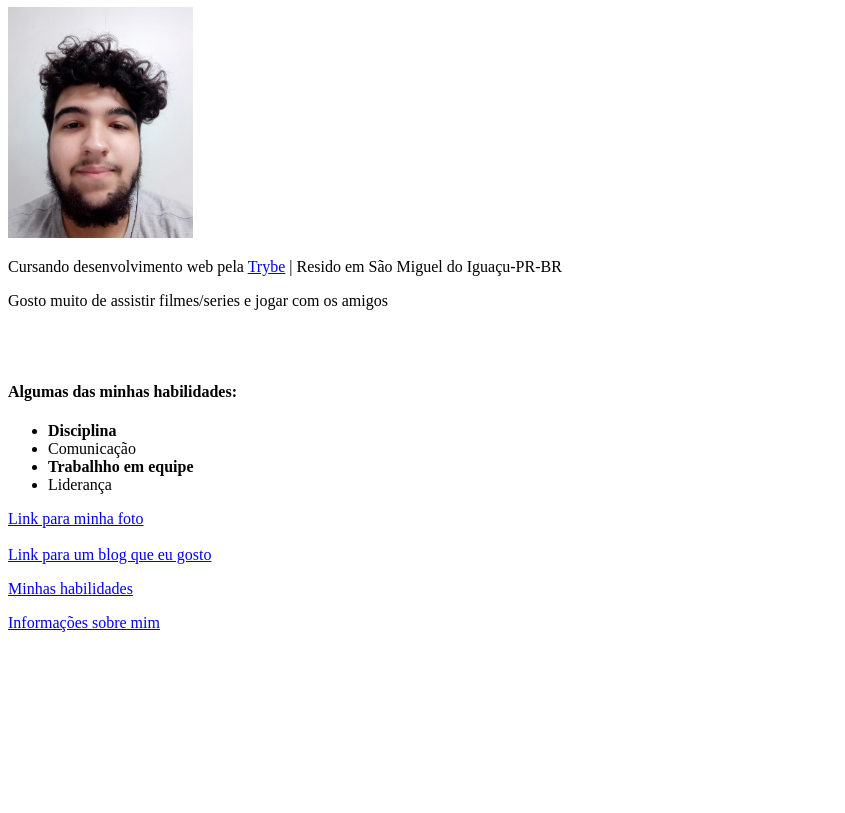
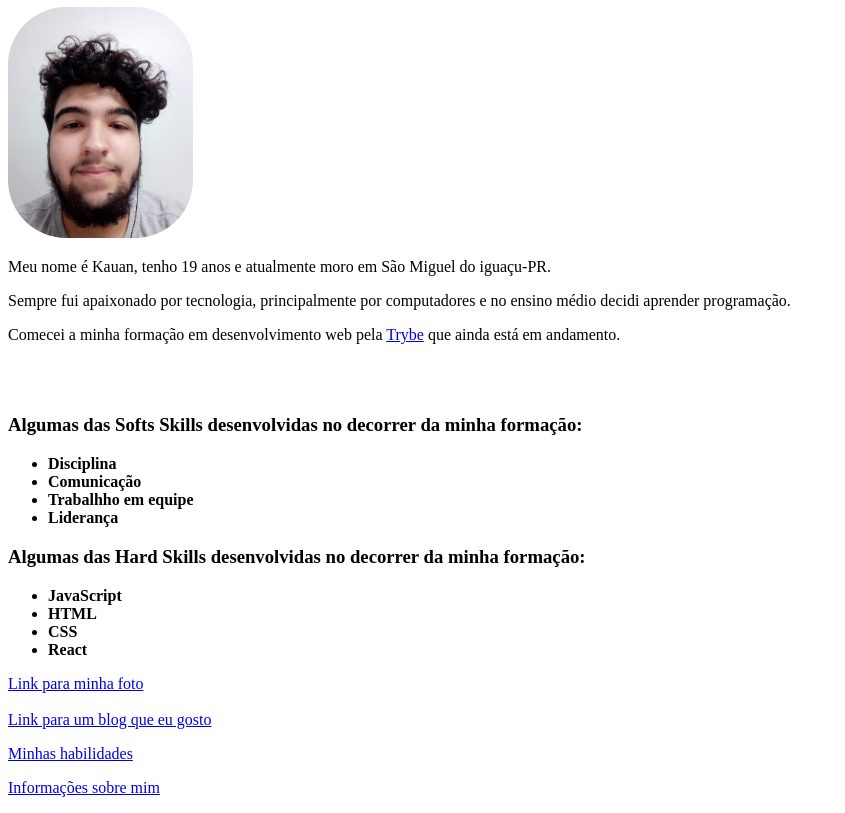
Before and after one commit to kauancarniel/kauancarniel.github.io, a plain HTML site: page index.html in a window 1280 px wide. Shown: the part 73-886 px from the top of the page, without its empty margins (0-845 px from the left). Before the commit the page ends 800 px from the top, so only its background shows below. Drawn offline with Linux system fonts and the light colour scheme.

Commit message:
fiz alterações na foto e na minha descrição

```diff
--- a/index.html
+++ b/index.html
@@ -5,20 +5,37 @@
     <meta http-equiv="X-UA-Compatible" content="IE=edge">
     <meta name="viewport" content="width=device-width, initial-scale=1.0">
     <title>Meu Portifólio</title>
-</head>
+    <style>
+        h1 {
+            text-align: center;
+        }
+        #foto {
+            border-radius: 58px;
+        }
+    </style>
+    </head>
 <body>
     <h1>Kauan Carniel Peres</h1>
-    <img src="imagem/eu.jpeg" alt="Uma foto minha de perfil sorrindo e usando uma camiseta cinza" width="185">
-    <p id="css2">Cursando desenvolvimento web pela <a href="https://www.betrybe.com/" target="_blank">Trybe</a> | Resido em São Miguel do Iguaçu-PR-BR</p>
-    <p>Gosto muito de assistir filmes/series e jogar com os amigos</p>
+    <img id="foto" src="imagem/eu.jpeg" alt="Uma foto minha de perfil sorrindo e usando uma camiseta cinza" width="185">
+    <p>Meu nome é Kauan, tenho 19 anos e atualmente moro em São Miguel do iguaçu-PR.</p>
+    <p>Sempre fui apaixonado por tecnologia, principalmente por computadores e no ensino médio decidi aprender programação.</p>
+    <p>Comecei a minha formação em desenvolvimento web pela <a href="https://www.betrybe.com/" target="_blank">Trybe</a> que ainda está em andamento.</p>
     <br></br>
-    <h4>Algumas das minhas habilidades:</h4>
-    <ul>
-        <li id="css"><strong>Disciplina</strong></li>
+    <h3>Algumas das Softs Skills desenvolvidas no decorrer da minha formação:</h3>
+    <ul><strong>
+        <li>Disciplina</li>
         <li>Comunicação</li>
-        <li><strong>Trabalhho em equipe</strong></li>
+        <li>Trabalhho em equipe</li>
         <li>Liderança</li>
-    </ul>
+    </strong></ul>
+
+    <h3>Algumas das Hard Skills desenvolvidas no decorrer da minha formação:</h3>
+    <ul><strong>
+        <li>JavaScript</li>
+        <li>HTML</li>
+        <li>CSS</li>
+        <li>React</li>
+    </strong></ul>
     <a href="imagem/eu.jpeg" target="_blank">Link para minha foto</a>
     <br></br>
     <a href="https://jovemnerd.com.br/" target="_blank"> Link para um blog que eu gosto</a>
```
